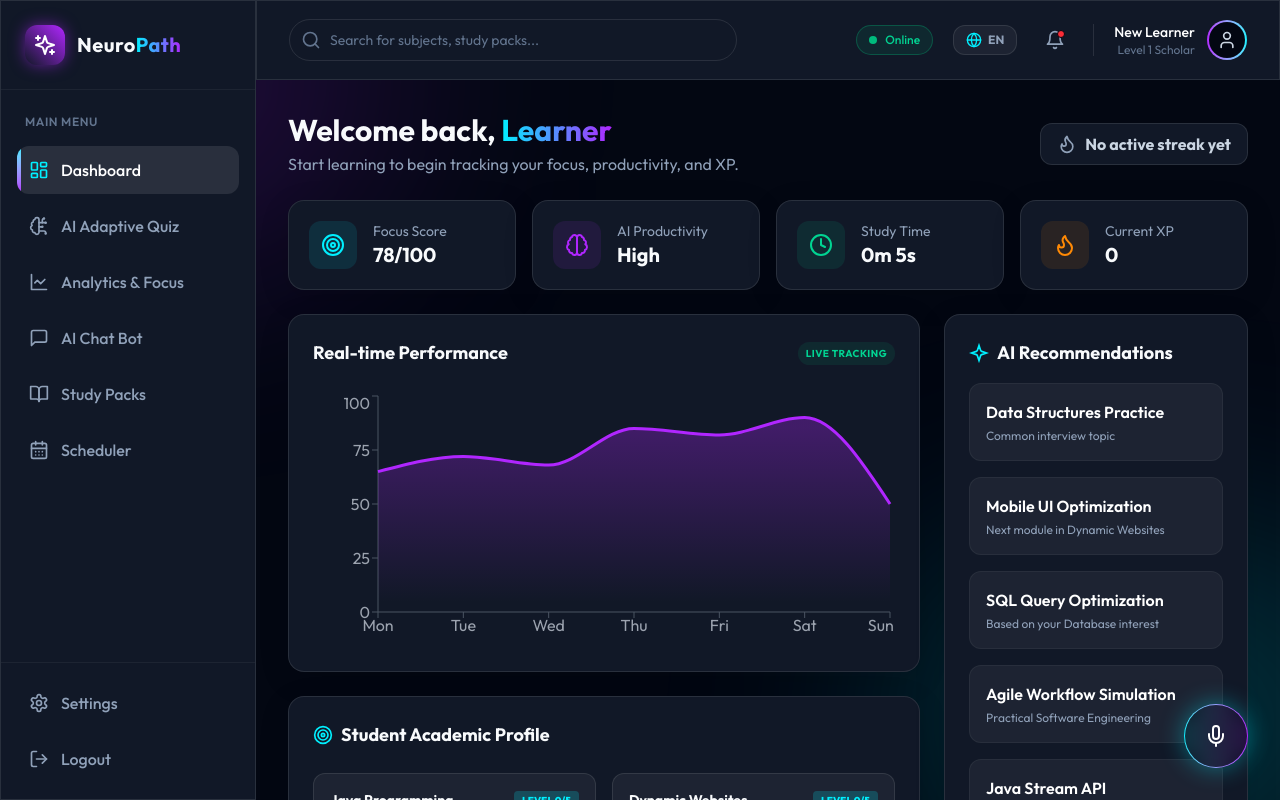
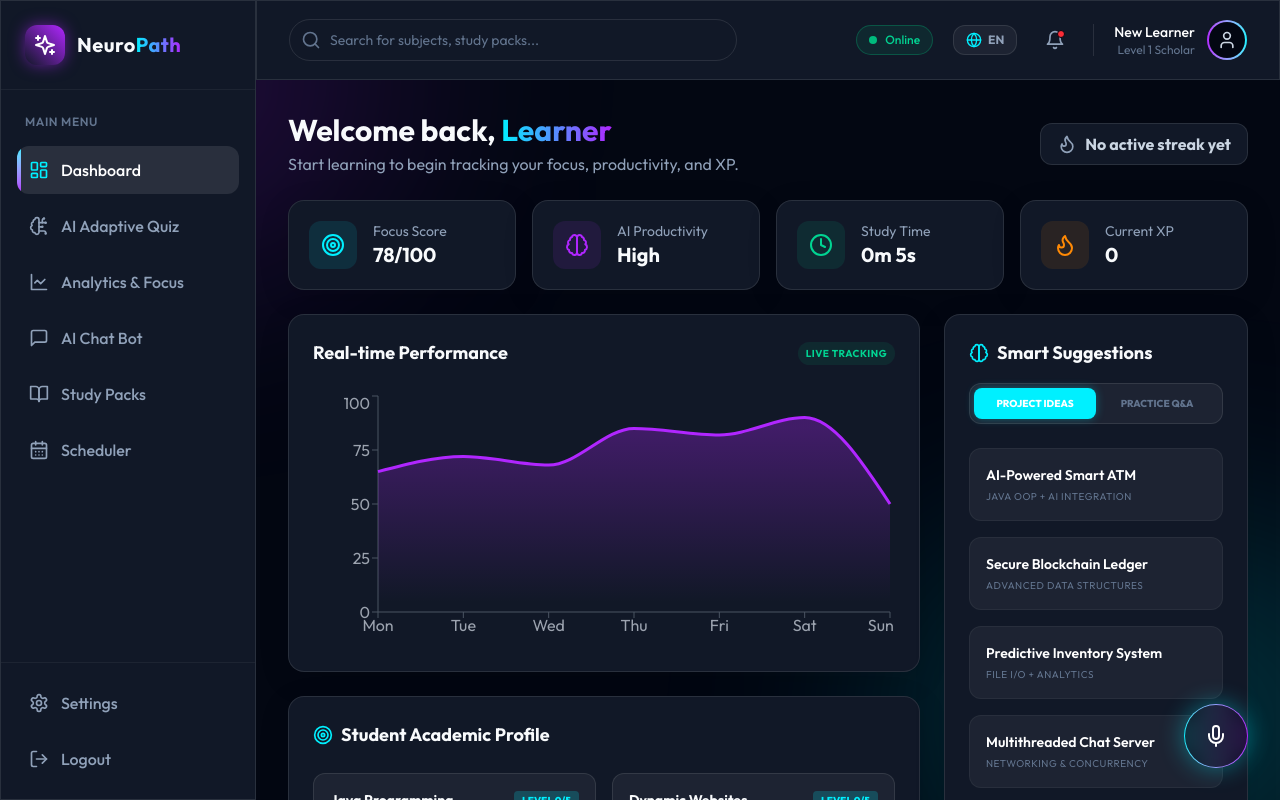
Before and after one commit to dvinayaka35-dotcom/NEURO_PATH, a React (Vite) app in the folder frontend/: page / in a window 1280 px wide. Built offline with nearby package versions, Linux system fonts and the light colour scheme; sample sign-in values are in the browser's storage.

Commit message:
Upgraded AI Recommendations with innovative projects and mode toggle

```diff
--- a/frontend/src/pages/Dashboard.jsx
+++ b/frontend/src/pages/Dashboard.jsx
@@ -10,6 +10,39 @@ export default function Dashboard() {
   const [lang, setLang] = useState(localStorage.getItem('language') || 'EN');
   const [sessionTime, setSessionTime] = useState(0);
   const navigate = useNavigate();
+
+  const [recMode, setRecMode] = useState('projects'); // projects or qa
+
+  const subjectProjects = {
+    java_programming: [
+      { title: 'AI-Powered Smart ATM', reason: 'Java OOP + AI Integration' },
+      { title: 'Secure Blockchain Ledger', reason: 'Advanced Data Structures' },
+      { title: 'Predictive Inventory System', reason: 'File I/O + Analytics' },
+      { title: 'Multithreaded Chat Server', reason: 'Networking & Concurrency' },
+      { title: 'Biometric Attendance App', reason: 'Java Swing + External APIs' }
+    ],
+    dynamic_websites: [
+      { title: 'NeuroPath Learning Hub', reason: 'Full-stack React/Node.js' },
+      { title: 'Eco-Track Dashboard', reason: 'D3.js Visualization' },
+      { title: 'P2P Marketplace Platform', reason: 'Real-time WebSockets' },
+      { title: 'AR Portfolio Gallery', reason: 'Web Graphics & Responsive Design' },
+      { title: 'Serverless SaaS Starter', reason: 'Cloud Functions & NoSQL' }
+    ],
+    software_engineering: [
+      { title: 'Automated Test Suite Engine', reason: 'QA & Unit Testing' },
+      { title: 'Agile Kanban Visualizer', reason: 'SDLC Workflow Management' },
+      { title: 'Vulnerability Scanner', reason: 'Security Engineering' },
+      { title: 'CI/CD Pipeline Manager', reason: 'DevOps Automation' },
+      { title: 'Bug Lifecycle Analytics', reason: 'Defect Management' }
+    ],
+    business_intelligence: [
+      { title: 'Real-time Sales Forecaster', reason: 'OLAP Cube Processing' },
+      { title: 'Social Media Sentiment AI', reason: 'Data Extraction & NLP' },
+      { title: 'Supply Chain ETL Pipeline', reason: 'Data Warehousing' },
+      { title: 'Financial Health Monitor', reason: 'KPI Visualization' },
+      { title: 'Customer Churn Predictor', reason: 'Predictive Modeling' }
+    ]
+  };
 
   const translations = {
     EN: {
@@ -201,52 +234,66 @@ export default function Dashboard() {
           </div>
         </div>
 
-        {/* AI Recommendations */}
+        {/* AI Recommendations & Innovations */}
         <div className="glass-card p-6 rounded-2xl flex flex-col">
-          <h2 className="text-lg font-bold mb-4 flex items-center gap-2">
-            <SparklesIcon /> AI Recommendations
-          </h2>
+          <div className="flex flex-col gap-4 mb-6">
+            <h2 className="text-lg font-bold flex items-center gap-2">
+              <Brain className="w-5 h-5 text-neon-blue" /> Smart Suggestions
+            </h2>
+            <div className="flex p-1 bg-white/5 rounded-xl border border-white/10">
+              <button
+                onClick={() => setRecMode('projects')}
+                className={`flex-1 py-2 text-[10px] font-black rounded-lg transition-all ${recMode === 'projects' ? 'bg-neon-blue text-white shadow-[0_0_10px_rgba(0,240,255,0.3)]' : 'text-slate-500 hover:text-white'}`}
+              >
+                PROJECT IDEAS
+              </button>
+              <button
+                onClick={() => setRecMode('qa')}
+                className={`flex-1 py-2 text-[10px] font-black rounded-lg transition-all ${recMode === 'qa' ? 'bg-neon-purple text-white shadow-[0_0_10px_rgba(176,38,255,0.3)]' : 'text-slate-500 hover:text-white'}`}
+              >
+                PRACTICE Q&A
+              </button>
+            </div>
+          </div>
+
           <div className="flex-1 space-y-4">
             {(() => {
               const progress = JSON.parse(localStorage.getItem('neuroPathProgress') || '{}');
               const subjects = Object.values(progress);
-              const lagging = subjects.filter(s => s.status === 'lagging');
+              const targetSubject = subjects.find(s => s.status === 'lagging') || subjects[0] || { id: 'java_programming' };
 
-              const defaultSuggestions = [
-                { title: 'Data Structures Practice', reason: 'Common interview topic' },
-                { title: 'Mobile UI Optimization', reason: 'Next module in Dynamic Websites' },
-                { title: 'SQL Query Optimization', reason: 'Based on your Database interest' },
-                { title: 'Agile Workflow Simulation', reason: 'Practical Software Engineering' },
-                { title: 'Java Stream API', reason: 'Advanced programming concept' },
-                { title: 'Cybersecurity Basics', reason: 'Critical for web developers' },
-                { title: 'Cloud Deployment', reason: 'Modern architecture trend' }
-              ];
-
-              // Combine lagging subjects with default suggestions to always show 5
-              const items = [];
-              lagging.forEach(s => items.push({ title: `Review ${s.title}`, reason: `Struggling with Level ${s.highestLevel + 1}`, status: 'lagging' }));
-
-              const remaining = 5 - items.length;
-              if (remaining > 0) {
-                // Add default suggestions that aren't already in lagging
-                defaultSuggestions.slice(0, remaining).forEach(d => items.push(d));
+              if (recMode === 'projects') {
+                const projects = subjectProjects[targetSubject.id] || subjectProjects.java_programming;
+                return projects.map((proj, i) => (
+                  <div key={i} className="p-4 rounded-xl border border-white/5 bg-white/5 hover:bg-white/10 transition-colors cursor-pointer group">
+                    <h3 className="font-semibold text-white group-hover:text-neon-blue transition-colors text-sm">{proj.title}</h3>
+                    <p className="text-[10px] text-slate-500 mt-1 uppercase tracking-wider">{proj.reason}</p>
+                  </div>
+                ));
               }
 
-              return items.map((rec, i) => (
-                <div key={i} className={`p-4 rounded-xl border transition-colors cursor-pointer group ${
-                  rec.status === 'lagging' ? 'bg-red-500/10 border-red-500/20 hover:bg-red-500/20' : 'bg-white/5 border-white/5 hover:bg-white/10'
-                }`}>
-                  <h3 className={`font-semibold ${rec.status === 'lagging' ? 'text-red-400' : 'text-white group-hover:text-neon-blue'}`}>{rec.title}</h3>
-                  <p className="text-xs text-slate-400 mt-1">{rec.reason}</p>
+              // Q&A Mode
+              const defaultQA = [
+                { title: 'Core Syntax Mastery', reason: 'Basic level concepts' },
+                { title: 'Algorithm Efficiency', reason: 'Optimizing performance' },
+                { title: 'System Architecture', reason: 'Structural design patterns' },
+                { title: 'Error Mitigation', reason: 'Robust exception handling' },
+                { title: 'API Integration', reason: 'Connecting external services' }
+              ];
+              return defaultQA.map((qa, i) => (
+                <div key={i} className="p-4 rounded-xl border border-neon-purple/20 bg-neon-purple/5 hover:bg-neon-purple/10 transition-colors cursor-pointer group">
+                  <h3 className="font-semibold text-neon-purple text-sm">{qa.title}</h3>
+                  <p className="text-[10px] text-slate-500 mt-1 uppercase tracking-wider">{qa.reason}</p>
                 </div>
               ));
             })()}
           </div>
+
           <button
             onClick={() => navigate('/quiz')}
-            className="w-full mt-4 py-3 rounded-xl bg-gradient-to-r from-brand-600 to-neon-purple text-white font-semibold flex items-center justify-center gap-2 hover:opacity-90 transition-opacity"
+            className="w-full mt-6 py-3 rounded-xl bg-gradient-to-r from-neon-blue to-neon-purple text-white font-black text-xs uppercase tracking-widest flex items-center justify-center gap-2 hover:opacity-90 transition-all hover:scale-[1.02] shadow-lg"
           >
-            AI Adaptive Quiz <ChevronRight className="w-4 h-4" />
+            Start Smart Study <ChevronRight className="w-4 h-4" />
           </button>
         </div>
       </div>
```
